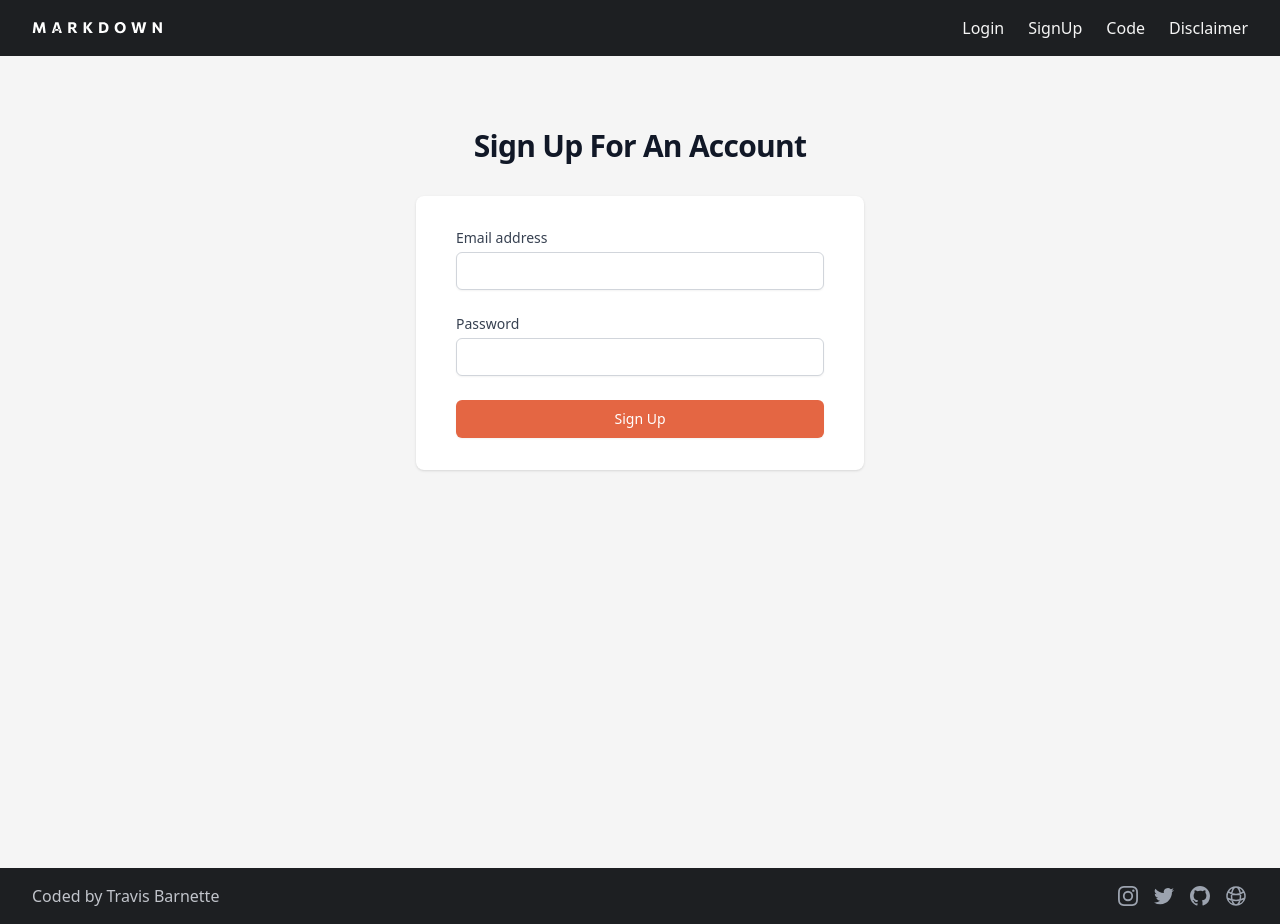
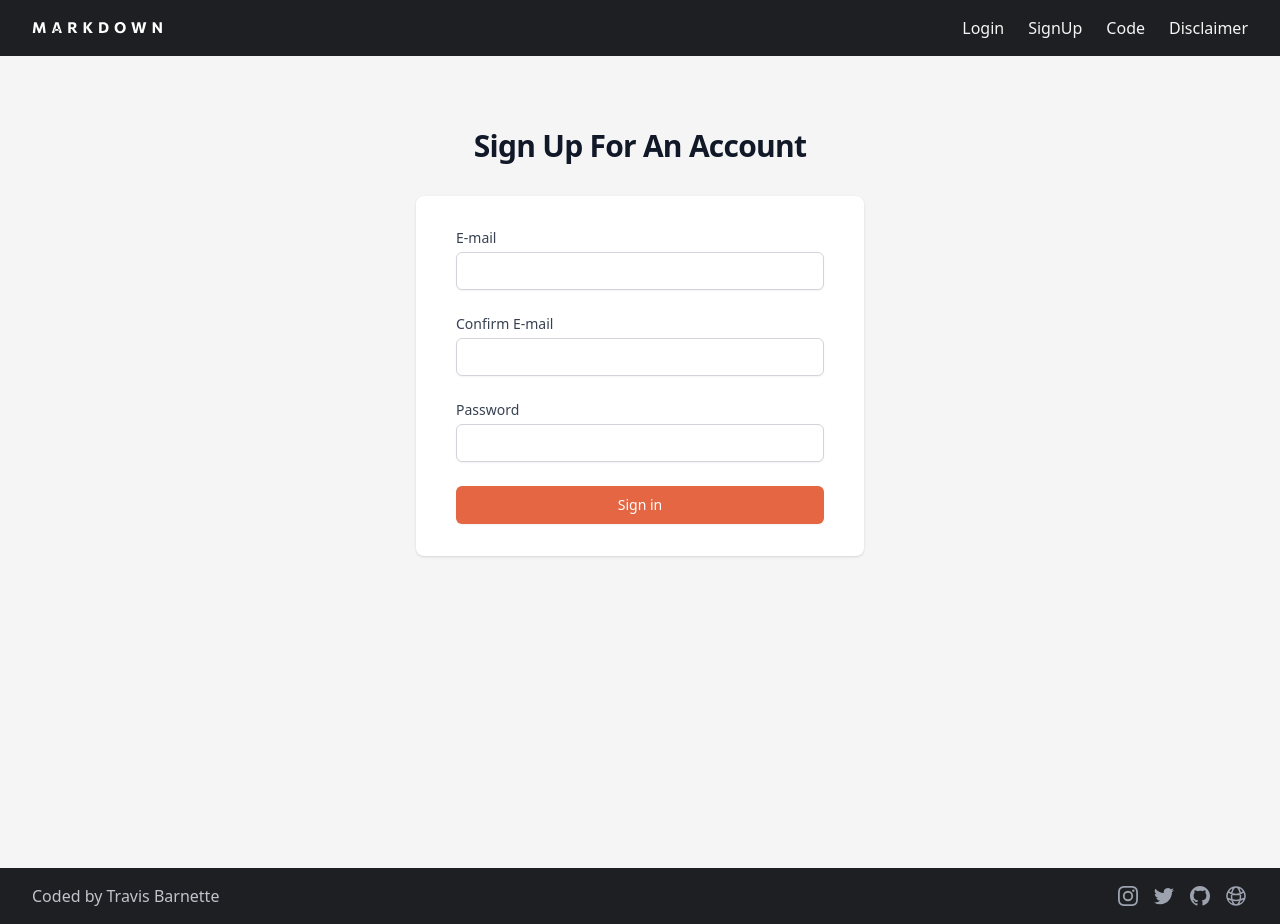
Before and after one commit to barnettet31/markdown-mern, a React (Vite) app in the folder client/: page /signup in a window 1280 px wide. Built offline with nearby package versions, Linux system fonts and the light colour scheme.

Commit message:
completed the form handler for the signup and the sign in form

```diff
--- /dev/null
+++ b/client/src/components/authForm/authForm.component.tsx
@@ -0,0 +1,60 @@
+import { useForm } from "react-hook-form";
+import { AuthFormData } from "./authForm.types";
+import { FormTextInput, IInput } from "../formInput/formInput.component";
+import { zodResolver } from "@hookform/resolvers/zod";
+import { z } from "zod";
+interface IAuthFormProps {
+  submitHandler: (data: AuthFormData) => void;
+  inputs: IInput[];
+  schema: z.ZodSchema<AuthFormData>;
+}
+export const AuthForm = ({ submitHandler, inputs, schema }: IAuthFormProps) => {
+  const {
+    handleSubmit,
+    register,
+    formState: { errors },
+    reset,
+  } = useForm<AuthFormData>({
+    mode: "onSubmit",
+    reValidateMode: "onSubmit",
+    resolver: zodResolver(schema),
+  });
+  const handleOnSubmit = (data: AuthFormData) => {
+    submitHandler(data);
+    reset();
+  };
+  return (
+    <div className="mt-8 sm:mx-auto sm:w-full sm:max-w-md">
+      <div className="bg-white dark:bg-secondary-black py-8 px-4 shadow sm:rounded-lg sm:px-10">
+        <form
+          className="space-y-6"
+          onSubmit={handleSubmit(
+            (data) => handleOnSubmit(data),
+            (data) => console.error({ ...data })
+          )}>
+          {inputs.map(({ name, required, label }) => (
+            <FormTextInput
+              key={crypto.randomUUID()}
+              required={required}
+              label={label}
+              name={name}
+              register={register}
+            />
+          ))}
+          {errors ? (
+            <p className="text-red-900 text-xs">
+              {errors.confirmEmail?.message ||
+                errors.email?.message ||
+                errors.password?.message}
+            </p>
+          ) : null}
+          <button
+            type="submit"
+            className="flex w-full justify-center rounded-md border border-transparent bg-primary-orange hover:bg-secondary-orange py-2 px-4 text-sm font-medium text-white shadow-sm">
+            Sign in
+          </button>
+        </form>
+      </div>
+    </div>
+  );
+};
--- /dev/null
+++ b/client/src/components/authForm/authForm.types.ts
@@ -0,0 +1,5 @@
+export type AuthFormData = {
+  email: string;
+  confirmEmail?: string;
+  password: string;
+};
--- /dev/null
+++ b/client/src/components/formInput/formInput.component.tsx
@@ -0,0 +1,46 @@
+import { UseFormRegister, Path } from "react-hook-form";
+import { AuthFormData } from "../authForm/authForm.types";
+
+export interface IInput {
+  required: boolean;
+  name: Path<AuthFormData>;
+  label: string;
+}
+interface IInputProps extends IInput {
+  register: UseFormRegister<AuthFormData>;
+}
+
+export const FormTextInput = ({
+  required,
+  name,
+  register,
+  label,
+}: IInputProps) => {
+  const _returnFormInputType = (name: string) => {
+    switch (name) {
+      case "email":
+        return name;
+      case "password":
+        return name;
+      case "confirmEmail":
+        return "email";
+    }
+  };
+
+  return (
+    <div>
+      <label
+        htmlFor={name}
+        className="block text-sm font-medium text-gray-700 dark:text-primary-white">
+        {label}
+      </label>
+      <div className="mt-1">
+        <input
+          {...register(name, { required })}
+          type={_returnFormInputType(name)}
+          className="block w-full appearance-none rounded-md border border-gray-300 px-3 py-2 placeholder-gray-400 shadow-sm sm:text-sm"
+        />
+      </div>
+    </div>
+  );
+};
--- /dev/null
+++ b/client/src/routes/login/login.config.ts
@@ -0,0 +1,27 @@
+import { z } from "zod";
+import { IInput } from "../../components/formInput/formInput.component";
+
+const LoginSchema = z
+  .object({
+    email: z.string().email({ message: "Enter A Valid Email" }),
+    password: z
+      .string()
+      .min(6, { message: "Password must be at least 6 characters" })
+      .max(15, { message: "Password cannot be longer than 15 characters" }),
+  })
+  .required();
+
+const inputs: IInput[] = [
+  {
+    required: true,
+    name: "email",
+    label: "E-mail",
+  },
+  {
+    required: true,
+    name: "password",
+    label: "Password",
+  },
+];
+
+export { LoginSchema as schema, inputs as inputData };
--- a/client/src/routes/login/login.route.tsx
+++ b/client/src/routes/login/login.route.tsx
@@ -1,62 +1,26 @@
-import { Logo } from "../../components/logo/logo.component";
+import { SubmitHandler } from "react-hook-form";
+import { AuthForm } from "../../components/authForm/authForm.component";
+import { AuthFormData } from "../../components/authForm/authForm.types";
+import { inputData, schema } from "./login.config";
 
-const LoginPage = ()=>{
-    return(
-        <div className="flex min-h-full flex-col justify-center py-12 sm:px-6 lg:px-8">
-          <div className="sm:mx-auto sm:w-full sm:max-w-md">
-            <h2 className="mt-6 text-center text-3xl font-bold tracking-tight text-gray-900 dark:text-primary-white">Sign in to your account</h2>
+const LoginPage = () => {
+  const submitHandler: SubmitHandler<AuthFormData> = (data) =>
+    alert(JSON.stringify(data));
 
-          </div>
-
-          <div className="mt-8 sm:mx-auto sm:w-full sm:max-w-md">
-            <div className="bg-white dark:bg-secondary-black py-8 px-4 shadow sm:rounded-lg sm:px-10">
-              <form className="space-y-6" action="#" method="POST">
-                <div>
-                  <label htmlFor="email" className="block text-sm font-medium text-gray-700 dark:text-primary-white">
-                    Email address
-                  </label>
-                  <div className="mt-1">
-                    <input
-                      id="email"
-                      name="email"
-                      type="email"
-                      autoComplete="email"
-                      required
-                      className="block w-full appearance-none rounded-md border border-gray-300 px-3 py-2 placeholder-gray-400 shadow-sm sm:text-sm"
-                    />
-                  </div>
-                </div>
-
-                <div>
-                  <label htmlFor="password" className="block text-sm font-medium text-gray-700 dark:text-primary-white">
-                    Password
-                  </label>
-                  <div className="mt-1">
-                    <input
-                      id="password"
-                      name="password"
-                      type="password"
-                      autoComplete="current-password"
-                      required
-                      className="block w-full appearance-none rounded-md border border-gray-300 px-3 py-2 placeholder-gray-400 shadow-sm sm:text-sm"
-                    />
-                  </div>
-                </div>
-                <div>
-                  <button
-                    type="submit"
-                    className="flex w-full justify-center rounded-md border border-transparent bg-primary-orange hover:bg-secondary-orange py-2 px-4 text-sm font-medium text-white shadow-sm"
-                  >
-                    Sign in
-                  </button>
-                </div>
-              </form>
-            </div>
-          </div>
-        </div>
-
-    )
-  }
-
+  return (
+    <div className="flex min-h-full flex-col justify-center py-12 sm:px-6 lg:px-8">
+      <div className="sm:mx-auto sm:w-full sm:max-w-md">
+        <h2 className="mt-6 text-center text-3xl font-bold tracking-tight text-gray-900 dark:text-primary-white">
+          Sign in to your account
+        </h2>
+      </div>
+      <AuthForm
+        schema={schema}
+        submitHandler={submitHandler}
+        inputs={inputData}
+      />
+    </div>
+  );
+};
 
 export default LoginPage;
--- /dev/null
+++ b/client/src/routes/signup/signup.config.ts
@@ -0,0 +1,37 @@
+import { z } from "zod";
+import { IInput } from "../../components/formInput/formInput.component";
+
+const SignUpSchema = z
+  .object({
+    email: z.string().email({ message: "Enter A Valid Email" }),
+    confirmEmail: z.string().email({ message: "Invalid Confirmation Email" }),
+    password: z
+      .string()
+      .min(6, { message: "Password must be at least 6 characters" })
+      .max(15, { message: "Password cannot be longer than 15 characters" }),
+  })
+  .required()
+  .refine((data) => data.confirmEmail === data.email, {
+    path: ["confirmEmail"],
+    message: "Emails Must Match",
+  });
+
+const inputs: IInput[] = [
+  {
+    required: true,
+    name: "email",
+    label: "E-mail",
+  },
+  {
+    required: true,
+    name: "confirmEmail",
+    label: "Confirm E-mail",
+  },
+  {
+    required: true,
+    name: "password",
+    label: "Password",
+  },
+];
+
+export { SignUpSchema as schema, inputs as inputData };
--- a/client/src/routes/signup/signup.route.tsx
+++ b/client/src/routes/signup/signup.route.tsx
@@ -1,56 +1,26 @@
-const SignUpPage = ()=>{
-    return(   <div className="flex min-h-full flex-col justify-center py-12 sm:px-6 lg:px-8">
-    <div className="sm:mx-auto sm:w-full sm:max-w-md">
-      <h2 className="mt-6 text-center text-3xl font-bold tracking-tight text-gray-900 dark:text-primary-white">Sign Up For An Account</h2>
+import { SubmitHandler } from "react-hook-form";
+import { AuthFormData } from "../../components/authForm/authForm.types";
+import { AuthForm } from "../../components/authForm/authForm.component";
+import { schema, inputData } from "./signup.config";
 
+const SignUpPage = () => {
+  const submitHandler: SubmitHandler<AuthFormData> = (data) =>
+    alert(JSON.stringify(data));
+
+  return (
+    <div className="flex min-h-full flex-col justify-center py-12 sm:px-6 lg:px-8">
+      <div className="sm:mx-auto sm:w-full sm:max-w-md">
+        <h2 className="mt-6 text-center text-3xl font-bold tracking-tight text-gray-900 dark:text-primary-white">
+          Sign Up For An Account
+        </h2>
+      </div>
+      <AuthForm
+        schema={schema}
+        submitHandler={submitHandler}
+        inputs={inputData}
+      />
     </div>
-
-    <div className="mt-8 sm:mx-auto sm:w-full sm:max-w-md">
-      <div className="bg-white dark:bg-secondary-black py-8 px-4 shadow sm:rounded-lg sm:px-10">
-        <form className="space-y-6" action="#" method="POST">
-          <div>
-            <label htmlFor="email" className="block text-sm font-medium text-gray-700 dark:text-primary-white">
-              Email address
-            </label>
-            <div className="mt-1">
-              <input
-                id="email"
-                name="email"
-                type="email"
-                autoComplete="email"
-                required
-                className="block w-full appearance-none rounded-md border border-gray-300 px-3 py-2 placeholder-gray-400 shadow-sm sm:text-sm"
-              />
-            </div>
-          </div>
-
-          <div>
-            <label htmlFor="password" className="block text-sm font-medium text-gray-700 dark:text-primary-white">
-              Password
-            </label>
-            <div className="mt-1">
-              <input
-                id="password"
-                name="password"
-                type="password"
-                autoComplete="current-password"
-                required
-                className="block w-full appearance-none rounded-md border border-gray-300 px-3 py-2 placeholder-gray-400 shadow-sm sm:text-sm"
-              />
-            </div>
-          </div>
-          <div>
-            <button
-              type="submit"
-              className="flex w-full justify-center rounded-md border border-transparent bg-primary-orange hover:bg-secondary-orange py-2 px-4 text-sm font-medium text-white shadow-sm"
-            >
-              Sign Up
-            </button>
-          </div>
-        </form>
-      </div>
-    </div>
-  </div>)
-}
+  );
+};
 
 export default SignUpPage;
```
